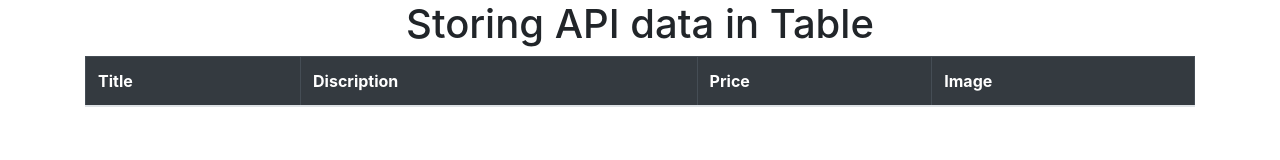
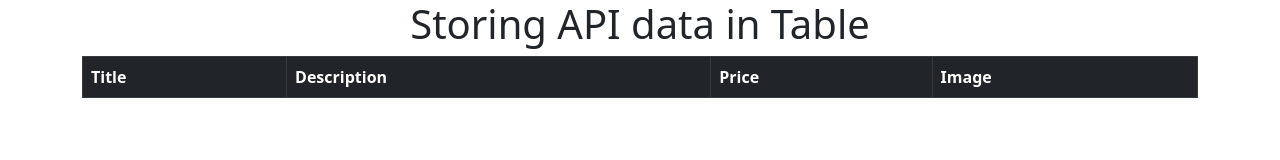
Before and after one commit to manikanta-201/API-tables, a plain HTML site: page index.html in a window 1280 px wide. Drawn offline with nearby package versions, Linux system fonts and the light colour scheme; no server answers.

Commit message:
drow the boder lines

```diff
--- a/index.html
+++ b/index.html
@@ -4,13 +4,9 @@
 <head>
   <meta charset="UTF-8">
   <meta name="viewport" content="width=device-width, initial-scale=1.0">
-  <title> API data in table</title>
-
-
-  <link href="://cdn.jsdelivr.net/npm/bootstrap@5.0.2/dist/httpscss/bootstrap.min.css" rel="stylesheet"
+  <title>API data in table</title>
+  <link href="https://cdn.jsdelivr.net/npm/bootstrap@5.0.2/dist/css/bootstrap.min.css" rel="stylesheet"
     integrity="sha384-EVSTQN3/azprG1Anm3QDgpJLIm9Nao0Yz1ztcQTwFspd3yD65VohhpuuCOmLASjC" crossorigin="anonymous">
-
-
   <style>
     img {
       width: 100px;
@@ -20,27 +16,21 @@
 
 <body>
 
-  <h1 class="text-center"> Storing API data in Table</h1>
+  <h1 class="text-center">Storing API data in Table</h1>
   <div class="container">
     <table class="table table-bordered">
       <thead class="table-dark">
         <tr>
           <th scope="col">Title</th>
-          <th scope="col">Discription</th>
+          <th scope="col">Description</th>
           <th scope="col">Price</th>
           <th scope="col">Image</th>
         </tr>
       </thead>
       <tbody id="table-body">
-
-
       </tbody>
     </table>
   </div>
-
-
-
-
 
   <script src="./app.js"></script>
 </body>
```
